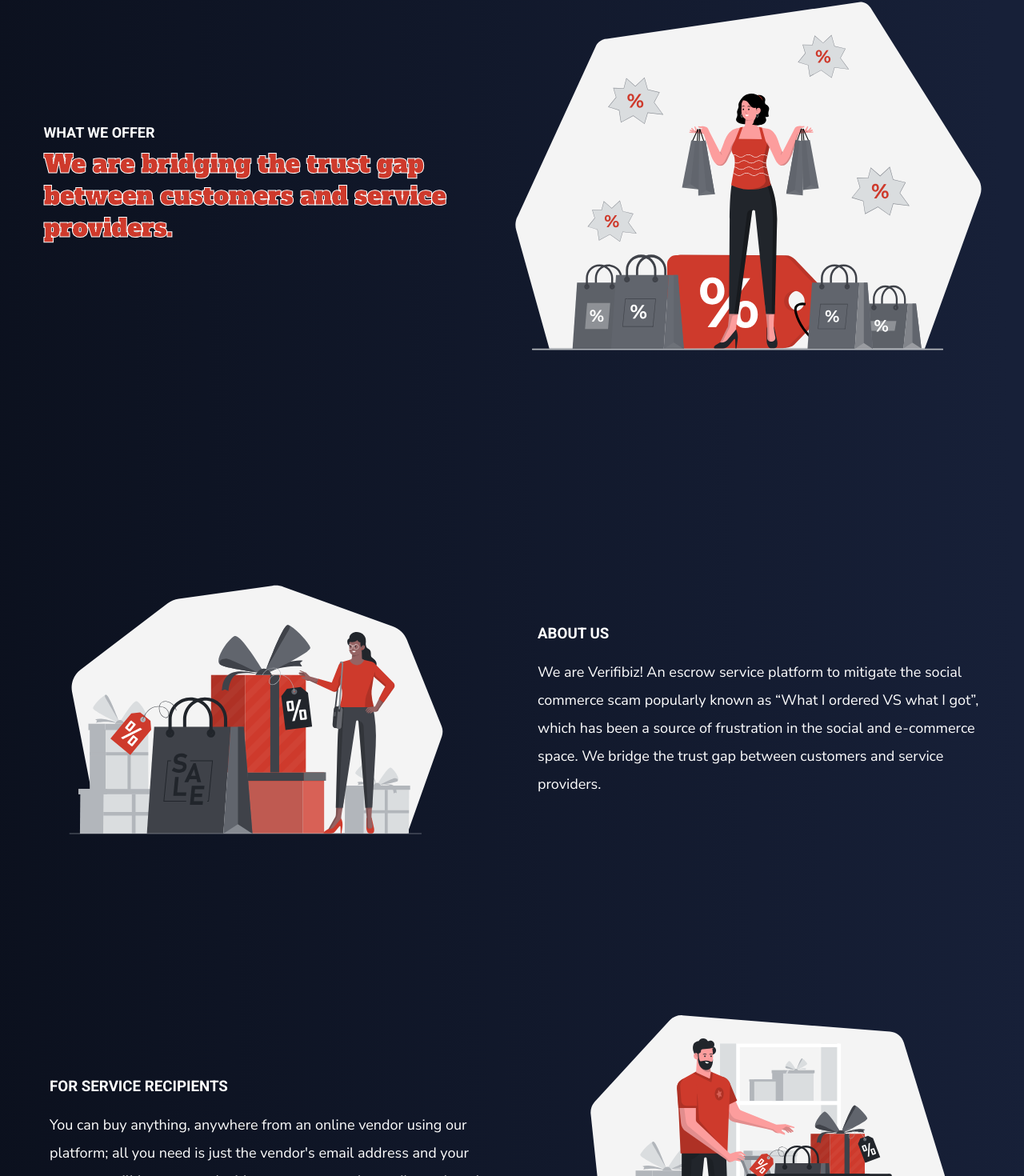
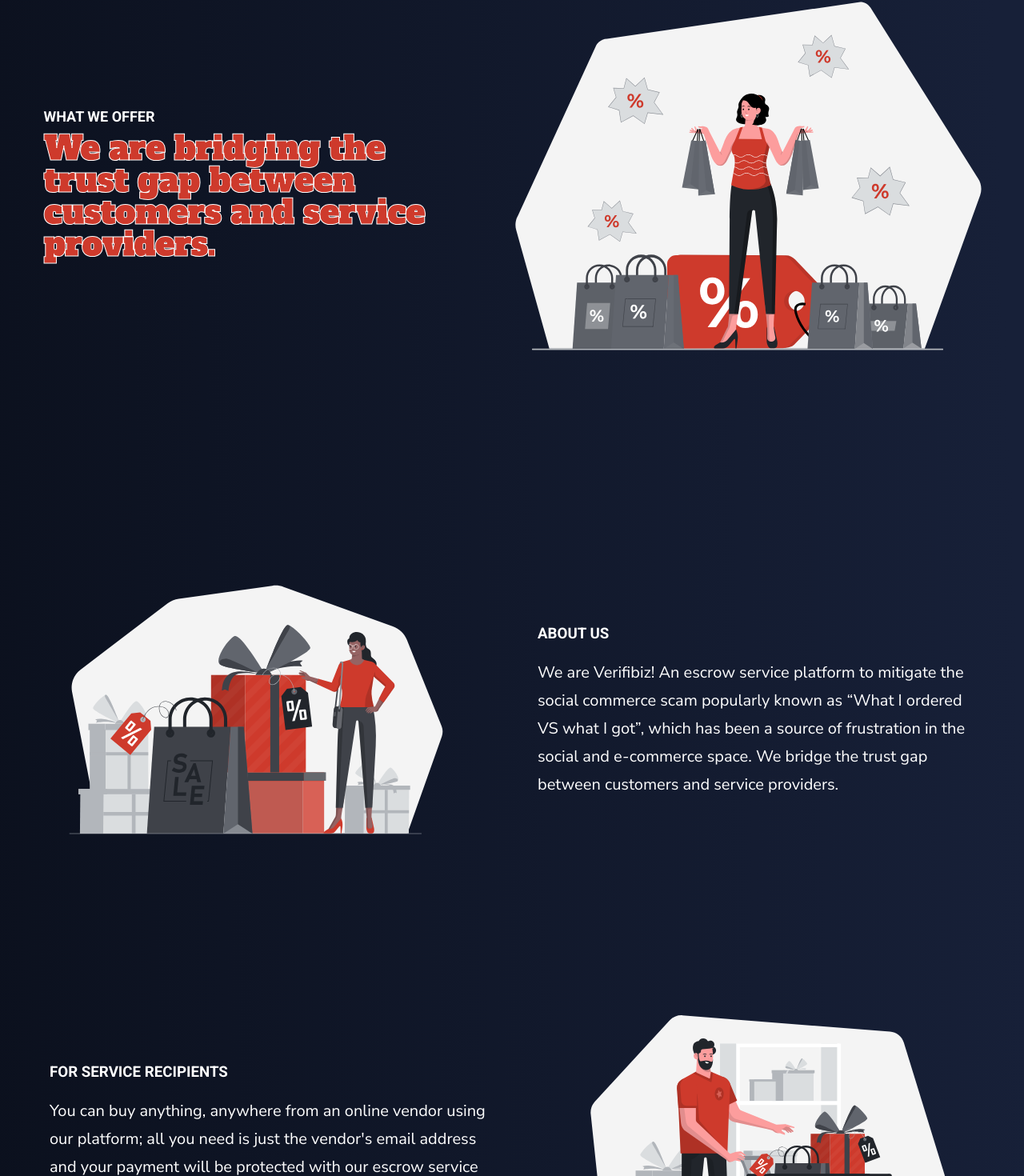
Before and after one commit to Ayodejioladimeji/Verifibiz-Waitlist, a React (Create React App) app: page / in a window 1280 px wide. Shown: the part 203-1673 px from the top of the page at 80% size. Built offline with nearby package versions, Linux system fonts and the light colour scheme.

Commit message:
increased font-sizes

```diff
--- a/src/styles/Hero.css
+++ b/src/styles/Hero.css
@@ -26,7 +26,7 @@
   line-height: 40px;
   font-family: "Alfa Slab One";
   -webkit-text-stroke: 1px var(--white-color);
-  font-size: var(--font-large);
+  font-size: var(--font-larger);
   color: var(--primary-color);
 }
 
--- a/src/styles/Hero2.css
+++ b/src/styles/Hero2.css
@@ -30,7 +30,7 @@
 .hero2-right p {
   color: var(--white-color);
   line-height: 35px;
-  font-size: var(--font-med);
+  font-size: var(--font-medium);
 }
 
 @media (max-width: 1000px) {
--- a/src/styles/Hero3.css
+++ b/src/styles/Hero3.css
@@ -19,7 +19,7 @@
 .hero3-left p {
   color: var(--white-color);
   line-height: 35px;
-  font-size: var(--font-med);
+  font-size: var(--font-medium);
 }
 
 .hero3-right {
--- a/src/styles/Newsletter.css
+++ b/src/styles/Newsletter.css
@@ -14,7 +14,7 @@
 
 .newsletter p {
   color: var(--white-color);
-  font-size: var(--font-med);
+  font-size: var(--font-medium);
   line-height: 30px;
   font-family: "Roboto";
 }
```
